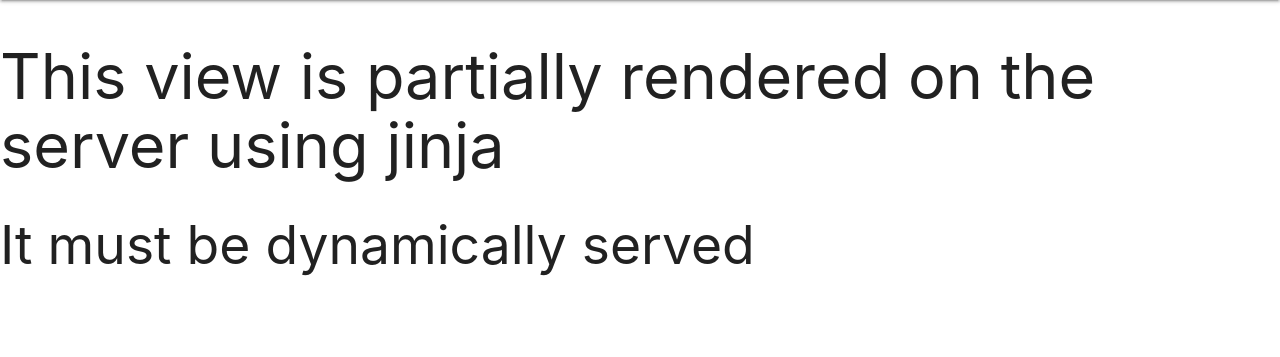
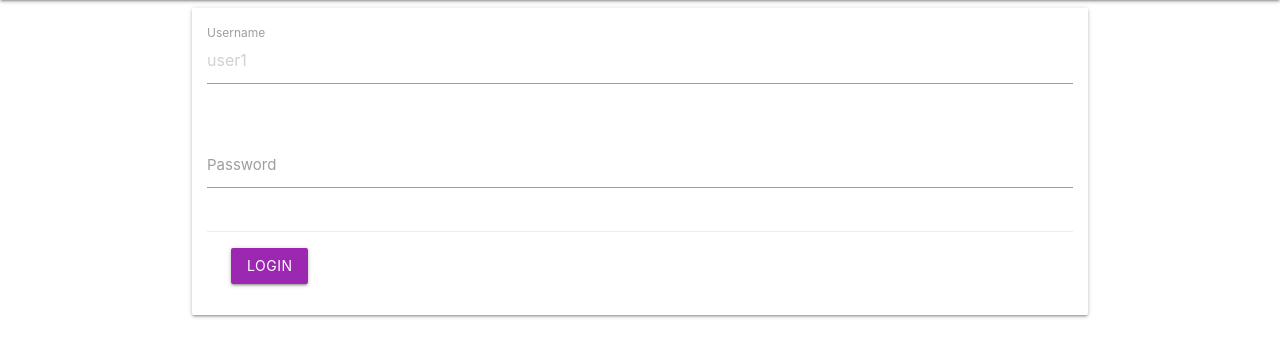
Before and after one commit to Shadowninja957/info2602-final, a Flask app: template templates/index.html in a window 1280 px wide. Shown: the part 64-421 px from the top of the page. Run offline with Flask 2, Linux system fonts and the light colour scheme; the template is opened without the code that fills it, so the values that code supplies are empty.

Commit message:
rendered login page

```diff
--- a/main.py
+++ b/main.py
@@ -50,6 +50,10 @@
 def index():
   return render_template('app.html')
 
+@app.route('/login')
+def login():
+  return render_template('index.html')
+
 @app.route('/app')
 def client_app():
   return app.send_static_file('app.html')
--- a/templates/index.html
+++ b/templates/index.html
@@ -5,6 +5,25 @@
 {{ super() }}
 
 {% block content %}
-    <h1>This view is partially rendered on the server using jinja</h1>
-    <h2>It must be dynamically served</h2>
+    <main class="container">
+       <form class="card col s12" id="loginForm" method="POST" action="/login" style="padding:1em">
+
+          <div class="row">
+            <div class="input-field col s12">
+              <input placeholder="user1" name="username" type="text" class="validate">
+              <label for="first_name">Username</label>
+            </div>
+          </div>
+          <div class="row">
+            <div class="input-field col s12">
+              <input name="password" type="password" class="validate">
+              <label for="password">Password</label>
+            </div>
+          </div>
+          <div class="card-action">
+            <input type="submit" class="purple text-black btn " value="Login">
+          </div>
+
+      </form>
+    </main>
 {% endblock %}
```
